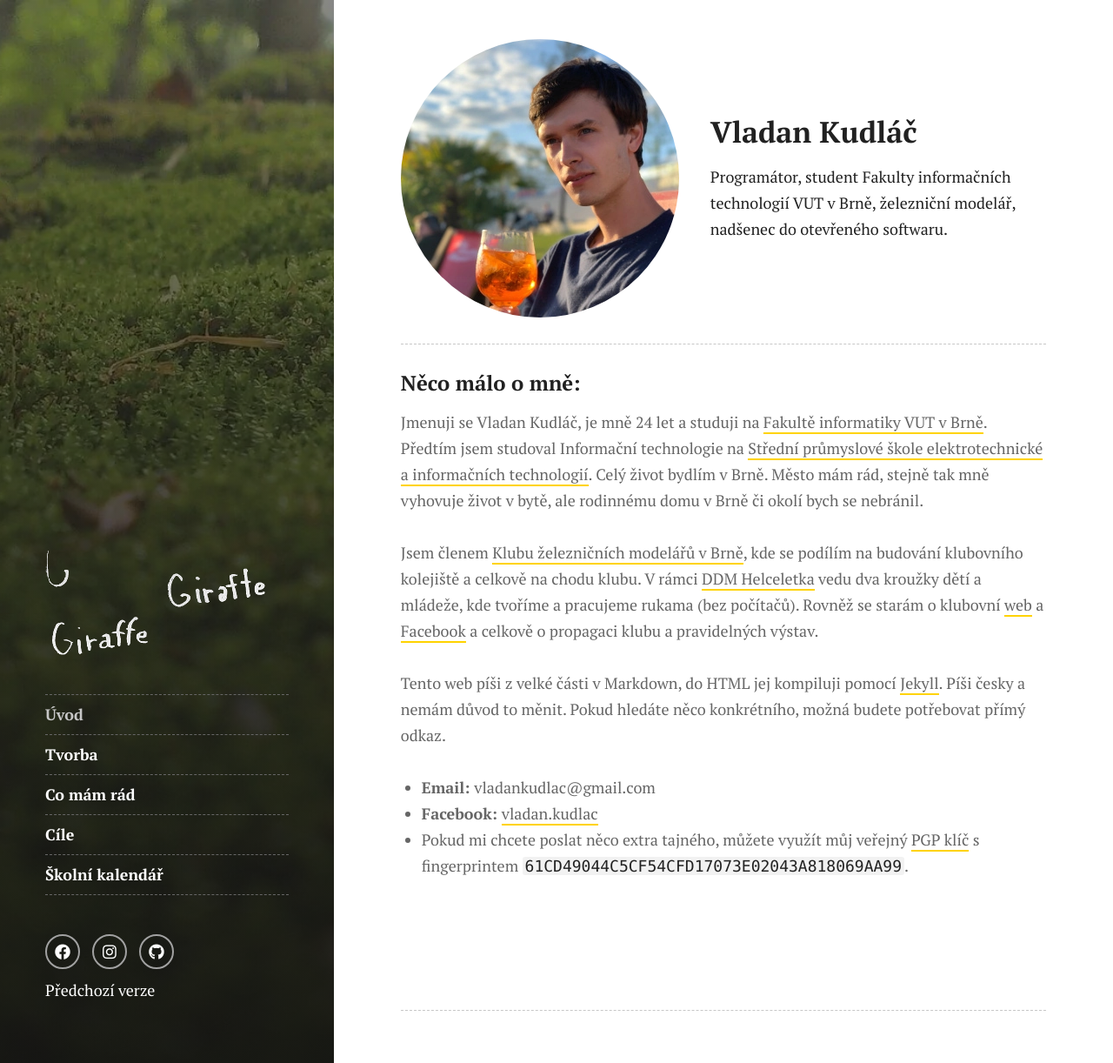
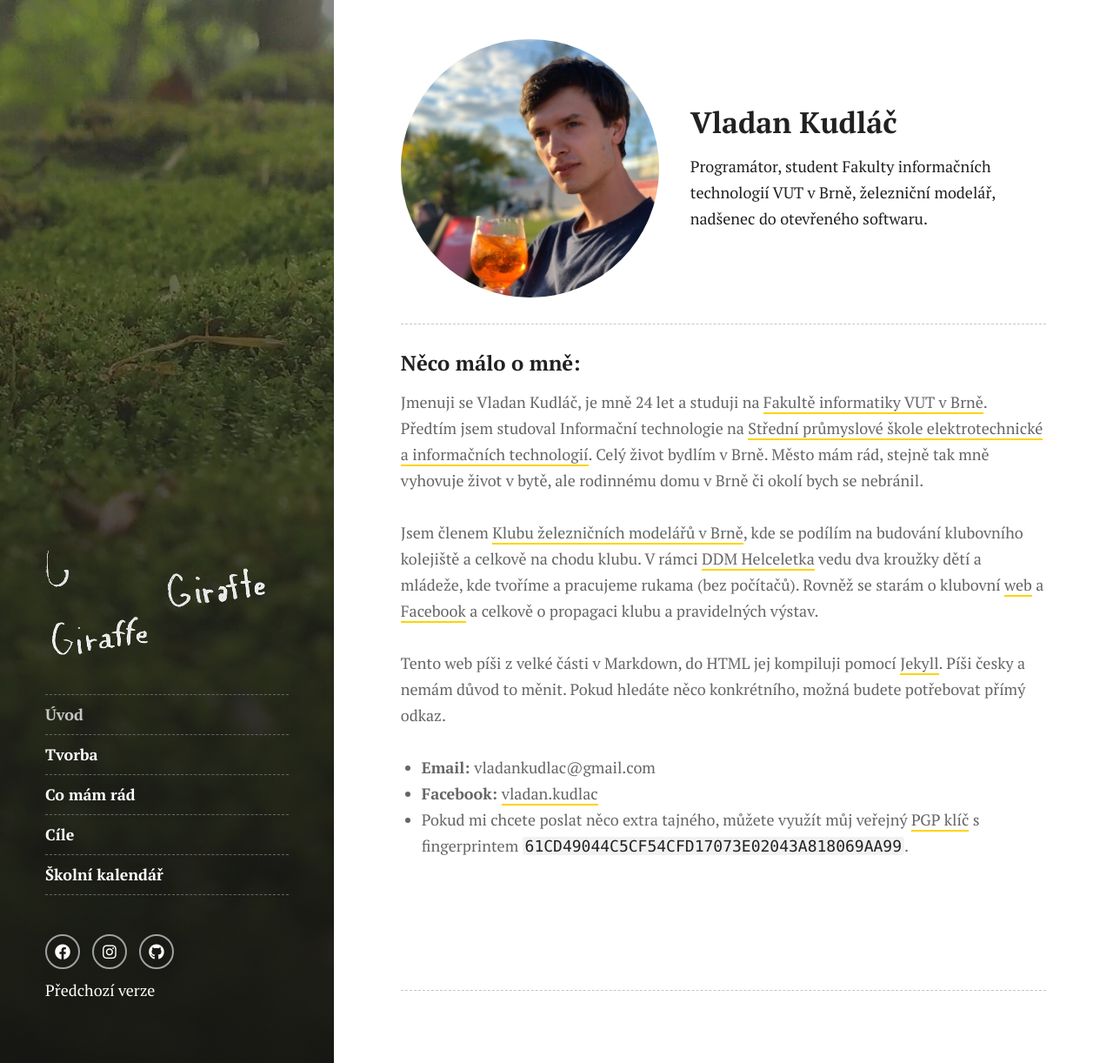
Before and after one commit to kudlav/kudlav.github.io, a Jekyll site: the page built from pages/index.html, in a window 1280 px wide and 1222 px high. Shown: the whole window at 87% size. Built offline with Jekyll 4.4.1, drawn with Linux system fonts in a browser that asks for light colours.

Commit message:
Fix profile picture width on small screen

```diff
--- a/assets/css/main.scss
+++ b/assets/css/main.scss
@@ -71,6 +71,7 @@ $palette: (
   img {
     border-radius: 50%;
     margin-right: 2em;
+    max-width: 40%;
   }
 }
 
--- a/pages/index.html
+++ b/pages/index.html
@@ -7,7 +7,7 @@ permalink: /
 
 <!-- Intro -->
 <div class="intro">
-	<img style="border-radius: 50%;" src="/assets/images/profile.webp" alt="Profilová fotografie">
+	<img src="/assets/images/profile.webp" alt="Profilová fotografie">
 	<div>
 		<h1>{{site.logo}}</h1>
 		<h2>Vladan Kudláč</h2>
```
